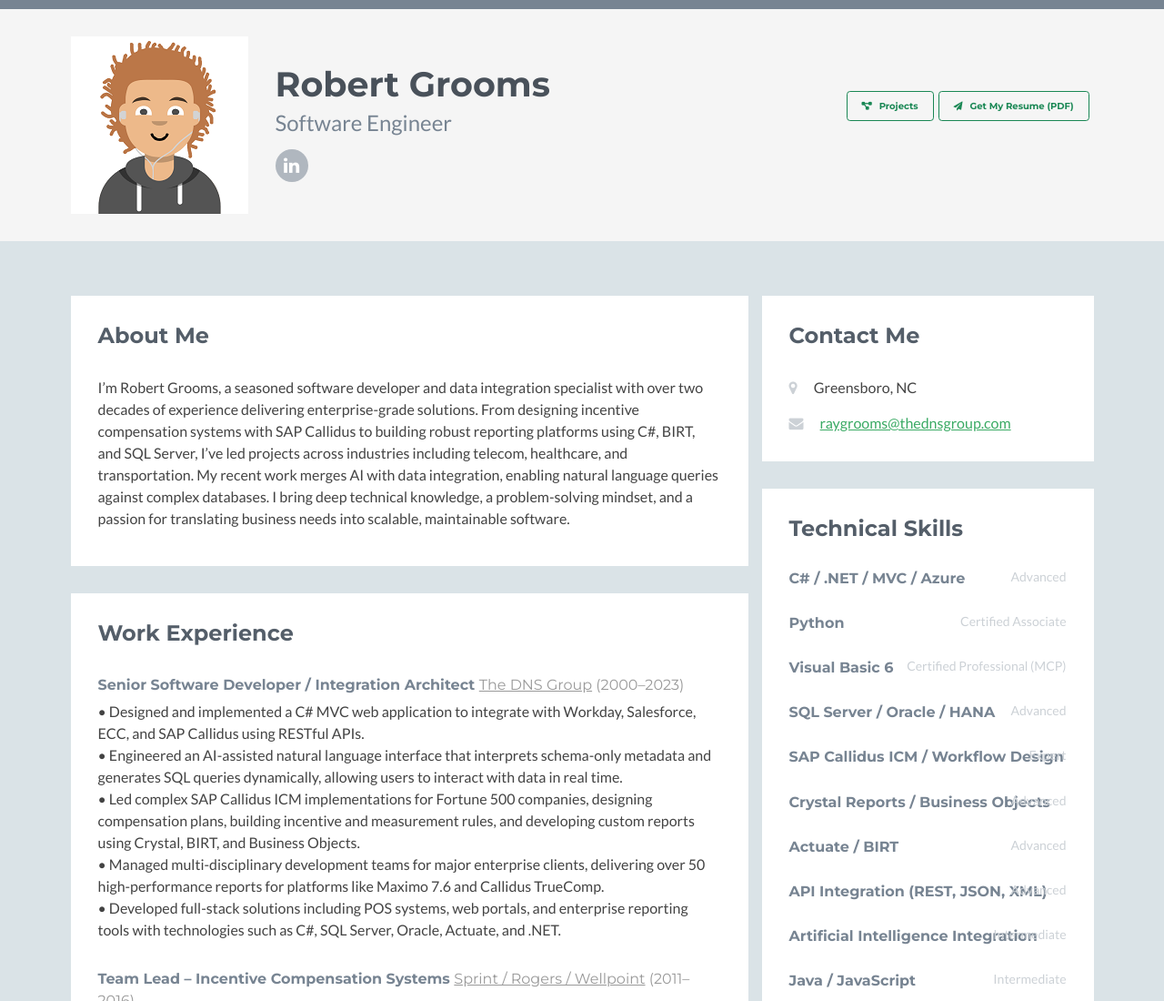
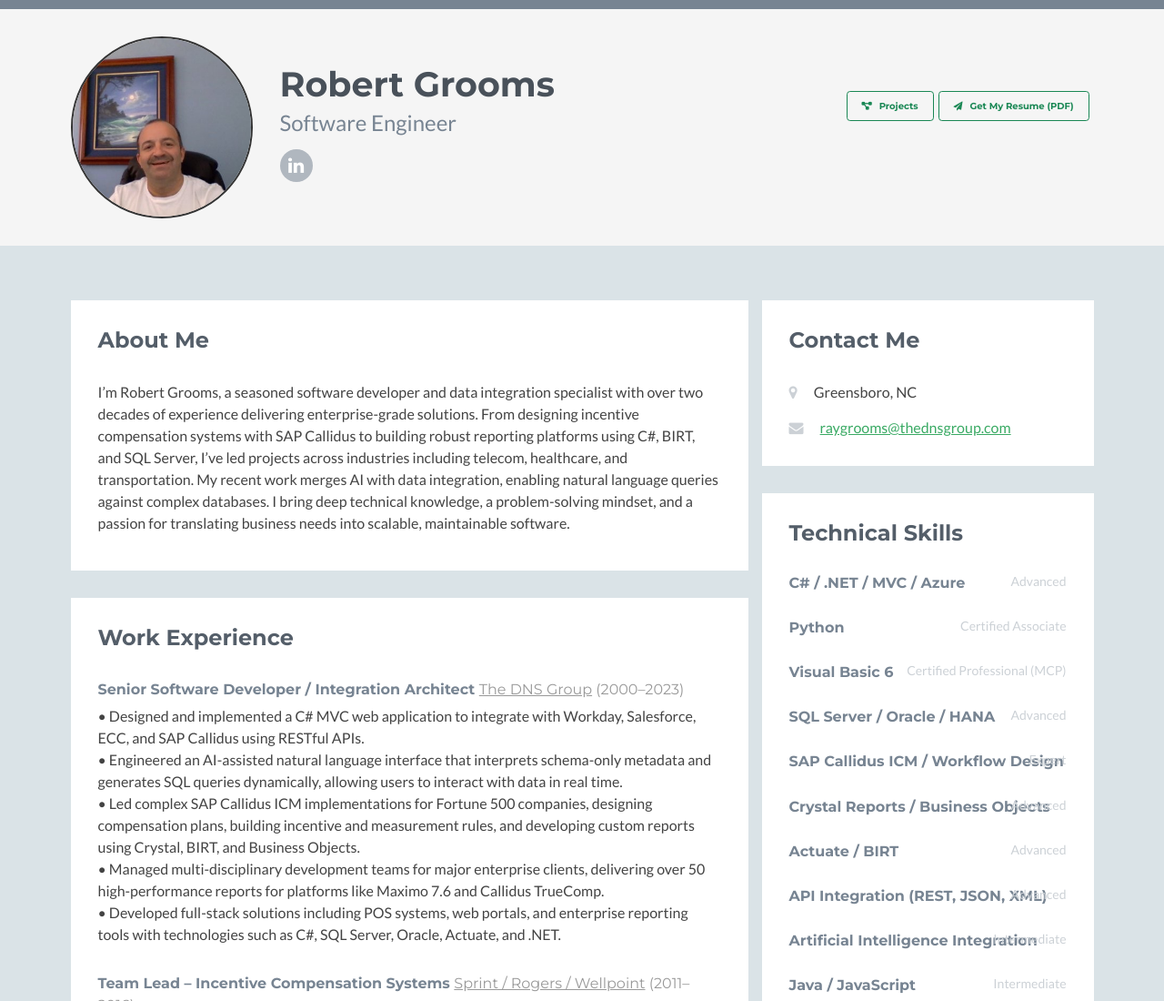
Before and after one commit to rwgrooms/rwgrooms.github.io, a plain HTML site: page index.html in a window 1280 px wide. Shown: the top 1100 px of the page at 91% size. Drawn offline with nearby package versions, Linux system fonts and the light colour scheme; no server answers.

Commit message:
update to profile pic

```diff
--- a/index.html
+++ b/index.html
@@ -19,13 +19,22 @@
     <link rel="stylesheet" href="assets/plugins/font-awesome/css/font-awesome.css">
     <!-- Theme CSS -->
     <link id="theme-style" rel="stylesheet" href="assets/css/styles.css">
+     <style>
+        .circular-img {
+        width: 200px;           /* Set width */
+        height: 200px;          /* Set height to match */
+        object-fit: cover;      /* Ensures image fills the circle */
+        border-radius: 50%;     /* Makes it circular */
+        border: 2px solid #333; /* Optional: border around the circle */
+        }
+  </style>
 </head>
 
 <body>
     <!-- ******HEADER****** -->
     <header class="header">
         <div class="container">
-            <img class="profile-image img-responsive pull-left" src="assets/images/avatar.png" alt="Avatar" />
+            <img class="profile-image img-responsive pull-left circular-img" src="assets/images/robertgrooms.png" alt="Profile Pic" />
             <div class="profile-content pull-left">
                 <!-- TODO -->
                 <h1 class="name">Robert Grooms</h1>
```
Also changed, not shown: projects.html (+10 -1 lines), assets/images/robertgrooms.png (added).
